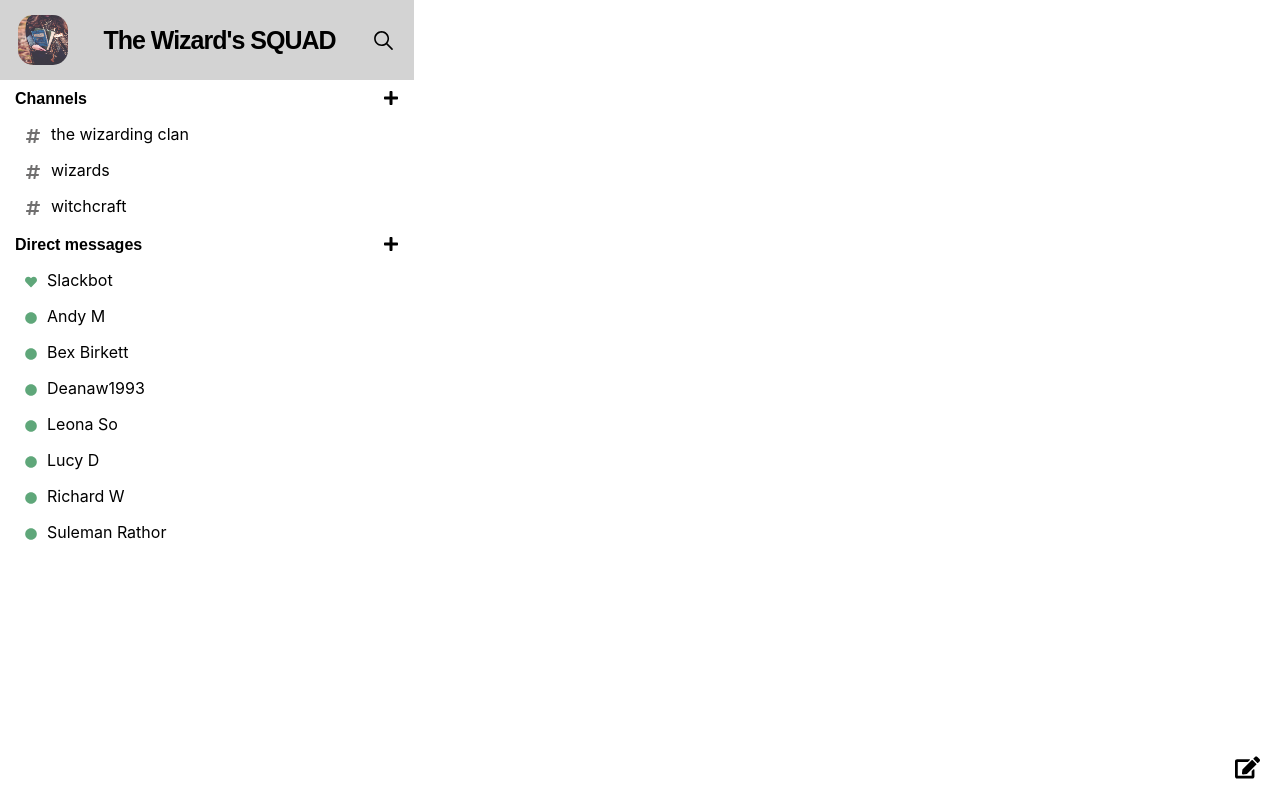
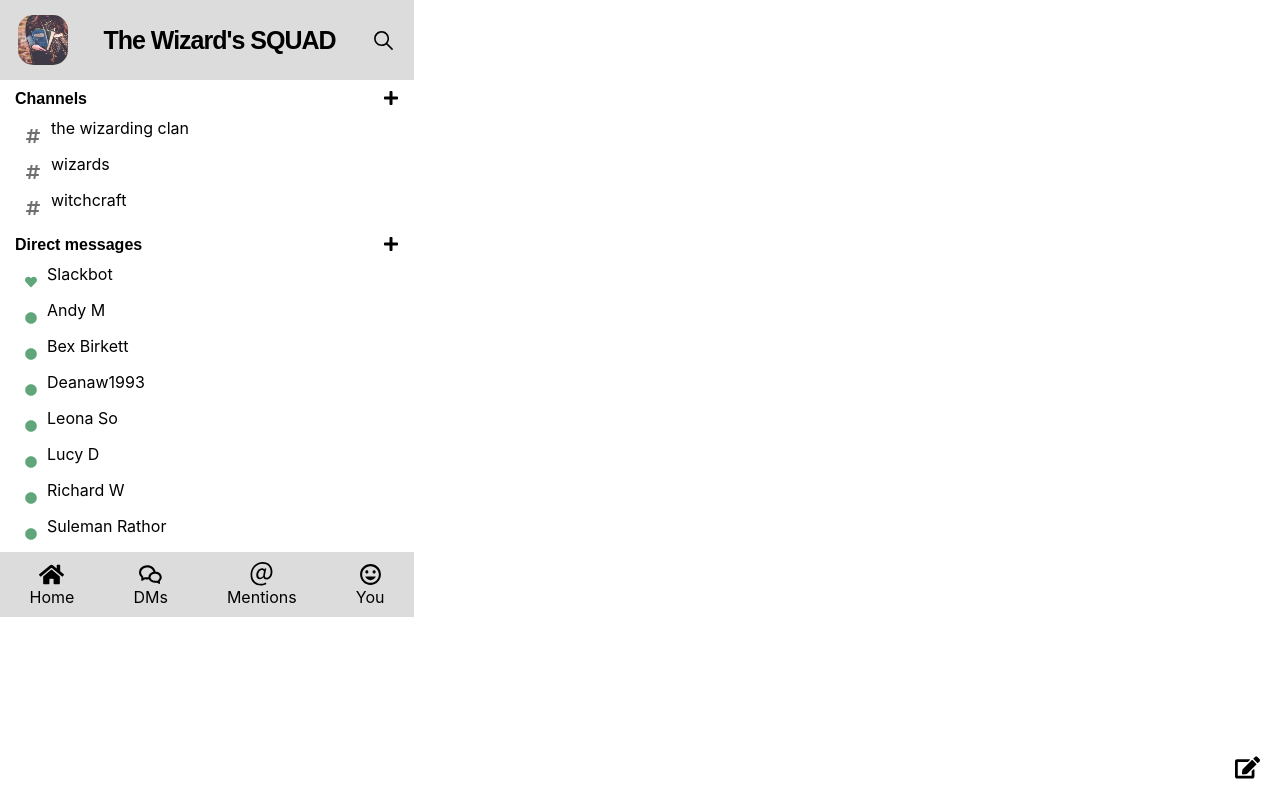
Before and after one commit to SilviaPetruta/GroupProject, a React (Create React App) app: page / in a window 1280 px wide. Built offline with nearby package versions, Linux system fonts and the light colour scheme.

Commit message:
added navbar.js/css, completed static navbar, added borders to header.css

```diff
--- a/src/App.js
+++ b/src/App.js
@@ -4,6 +4,7 @@
 import Header from "./components/Header";
 import ChannelsHome from './components/ChannelsHome';
 import DMsHome from './components/DMsHome';
+import Navbar from './components/Navbar';
 
 import imageWizard from './img/wizard.jpg';
 
@@ -57,18 +58,12 @@
 
 	render () {
 
-		const dmsHome = this.state.inputHomeDms.map(input => {
-			return <DMsHome
-				key={input.id}
-				userOnline={input.userOn}
-			/>
-		});
-
 		return (
 			<React.Fragment>
         		<Header imageWizard = {imageWizard} />
 				<ChannelsHome channels={this.state.inputHomeChannels} />
 				<DMsHome users={this.state.inputHomeDms} />
+				<Navbar />
       		</React.Fragment>
     )
   }
--- a/src/components/Header.css
+++ b/src/components/Header.css
@@ -5,7 +5,9 @@
     justify-content: space-around;
     width: 414px;
     height: 80px;
-    background-color: lightgray;
+    background-color: gainsboro;
+    border-bottom: 1px;
+    border-color: black;
 }
 
 img {
--- a/src/components/Header.js
+++ b/src/components/Header.js
@@ -5,7 +5,7 @@
 const Header = (props) => {
     return(
         <header>
-            <img src={props.imageWizard} alt = {"channel icon"} />
+            <img src={props.imageWizard} alt = "channel icon" />
             <h1>The Wizard's SQUAD</h1>
             <IoIosSearch />
         </header>
--- /dev/null
+++ b/src/components/Navbar.css
@@ -0,0 +1,25 @@
+footer {
+    display: flex;
+    flex-direction: row;
+    align-items: center;
+    justify-content: space-around;
+    width: 414px;
+    height: 65px;
+    background-color: gainsboro;
+    border-top: 1px;
+    border-color: lightgray;
+}
+
+svg {
+    font-size: 25px;
+}
+
+p {
+    margin: 0px;
+}
+
+.home, .dms, .mentions, .you {
+    display: flex;
+    flex-direction: column;
+    align-items: center;
+}
--- /dev/null
+++ b/src/components/Navbar.js
@@ -0,0 +1,27 @@
+import React from 'react'
+import './Navbar.css'
+import { FaHome } from "react-icons/fa";
+import { RiWechatLine } from "react-icons/ri";
+import { GoMention } from "react-icons/go";
+import { MdTagFaces } from "react-icons/md";
+
+const Navbar = () => {
+    return(
+        <footer>
+            <div className="home">
+                <FaHome /><p>Home</p>
+            </div>
+            <div className="dms">
+                <RiWechatLine /><p>DMs</p>
+            </div>
+            <div className="mentions">
+                <GoMention /><p>Mentions</p>
+            </div>
+            <div className="you">
+                <MdTagFaces /><p>You</p>
+            </div>
+        </footer>
+    )
+}
+
+export default Navbar
```
